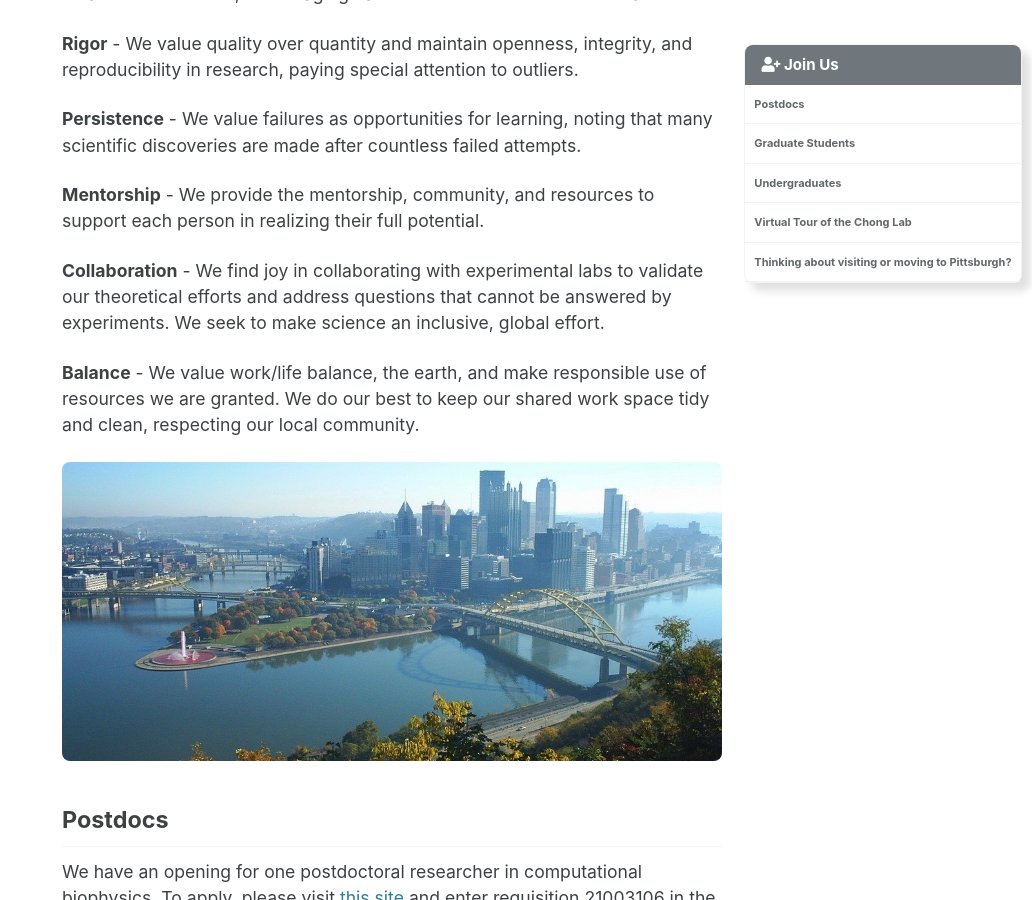
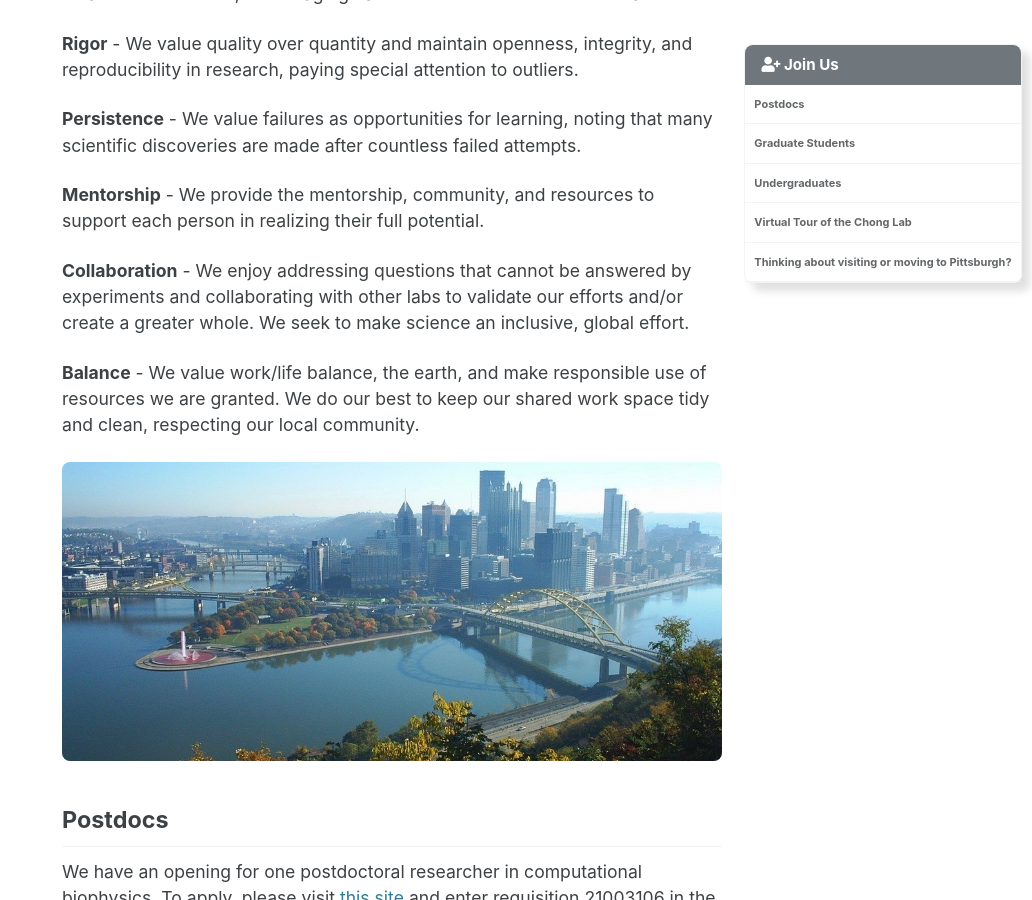
Before and after one commit to darianyang/mm-github-pages-test, a Jekyll site: the page built from _pages/join_us.md, in a window 1280 px wide and 900 px high, scrolled down 440 px. Shown: the whole window, without its empty margins (248-1280 px from the left). Built offline with Jekyll 4.4.1, drawn with Linux system fonts in a browser that asks for light colours; cached includes are drawn as plain includes.

Commit message:
Update join_us.md

```diff
--- a/_pages/join_us.md
+++ b/_pages/join_us.md
@@ -21,7 +21,7 @@ Join us in our scientific adventures! We welcome applications from prospective p
 
 **Mentorship** - We provide the mentorship, community, and resources to support each person in realizing their full potential.
 
-**Collaboration** - We find joy in collaborating with experimental labs to validate our theoretical efforts and address questions that cannot be answered by experiments. We seek to make science an inclusive, global effort.
+**Collaboration** - We enjoy addressing questions that cannot be answered by experiments and collaborating with other labs to validate our efforts and/or create a greater whole. We seek to make science an inclusive, global effort.
 
 **Balance** - We value work/life balance, the earth, and make responsible use of resources we are granted. We do our best to keep our shared work space tidy and clean, respecting our local community.
 
```
